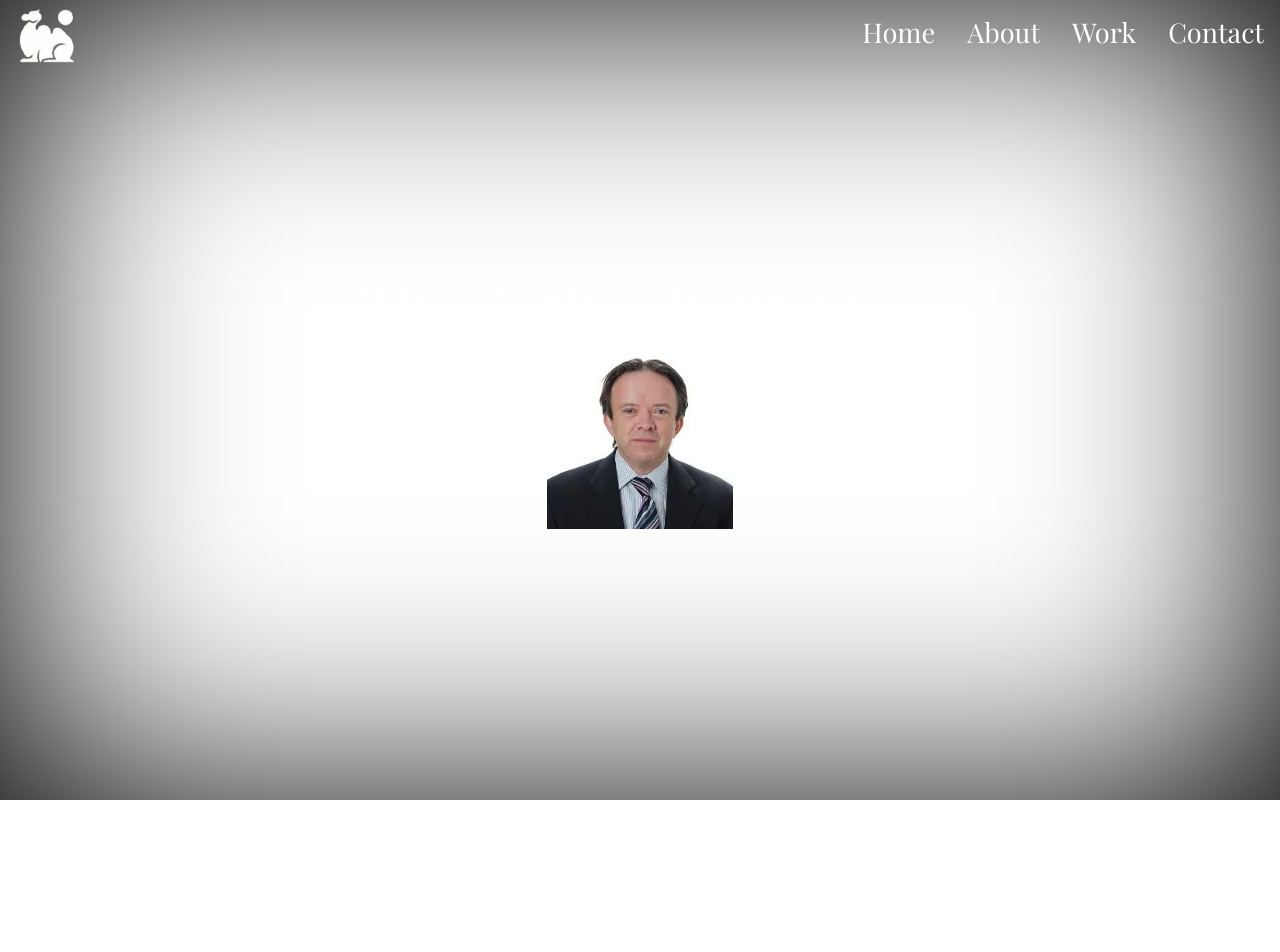
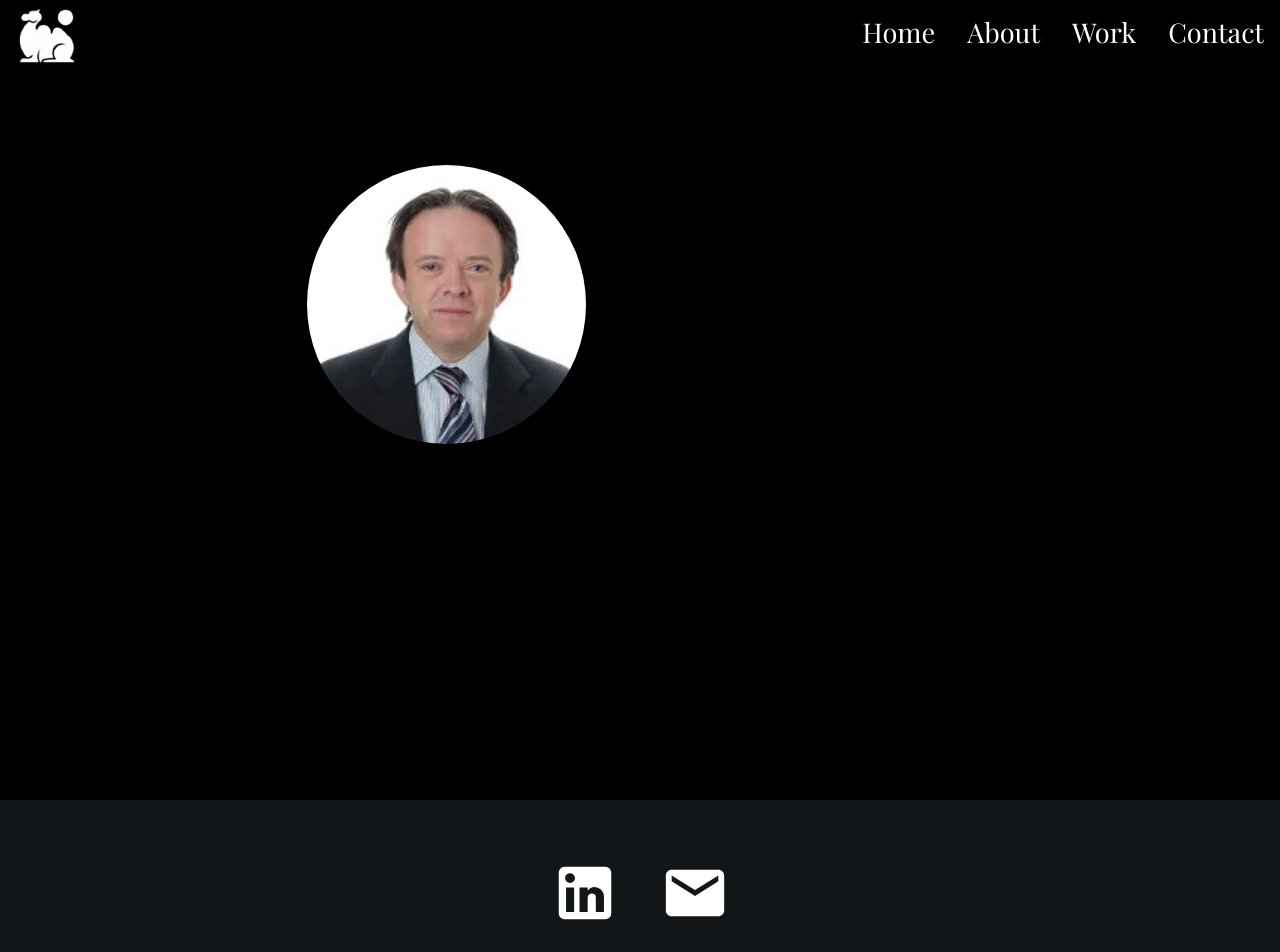
Before and after one commit to MatthewCallen/TimCallenPortfolio, a React (Create React App) app: page /about in a window 1280 px wide. Shown: the top 952 px of the page. Before the commit the page ends 800 px from the top, so only its background shows below. Built offline with nearby package versions, Linux system fonts and the light colour scheme; a web font is replaced by a local one.

Commit message:
footer completed

```diff
--- a/src/App.css
+++ b/src/App.css
@@ -13,6 +13,12 @@
   scroll-behavior: smooth;
 }
 
+*{
+  margin: 0;
+  padding: 0;
+  box-sizing: border-box;
+}
+
 body{
   padding: 0;
   margin: 0;
--- a/src/App.js
+++ b/src/App.js
@@ -1,5 +1,6 @@
 import './App.css';
 import Navbar from "./components/Navbar.js";
+import Footer from "./components/Footer.js";
 import { BrowserRouter as Router, Route, Routes } from 'react-router-dom';
 import Home from "./pages/Home.js";
 import About from "./pages/About.js"
@@ -17,6 +18,7 @@ function App() {
                 <Route path='/' element={<Home/>}/>
                 <Route path='/about' element={<About/>}/>
             </Routes>
+            <Footer/>
           </Router>
         </div>
 
--- /dev/null
+++ b/src/components/Footer.js
@@ -0,0 +1,23 @@
+import React from 'react';
+import LinkedInIcon from '@mui/icons-material/LinkedIn';
+import EmailIcon from '@mui/icons-material/Email';
+import '../styles/footer.css'
+
+function Footer() {
+  return (
+    <div className='footer'>
+        <div className='socialMedia'>
+            {" "}
+            <a href ="https://www.linkedin.com/in/tim-callen-014934206/">
+                <LinkedInIcon />
+            </a>
+            <a href="mailto:timcallen1964@gmail.com">
+                <EmailIcon/>
+            </a>
+        </div>
+        <p>&copy; 2024 timcallen.com</p>
+    </div>
+  )
+}
+
+export default Footer
--- a/src/pages/About.js
+++ b/src/pages/About.js
@@ -6,14 +6,16 @@ import '../styles/about.css';
 
 function About() {
   return (
-    <section className='hero'>
-        <div className='content'>
-            <div className='text'>
-                <h1>This is the about page</h1>
+    <section className='about-hero'>
+        <div className='about-content'>
+            <div className='about-text'>
+                <h1>Text</h1>
             </div>
 
-            <div className ='profile-pic'>
-                <img src={ProfilePicture} alt="Profile Picture"/>
+            <div className='profile-picture'>
+                <div className='profile-container'>
+                    <img src={ProfilePicture} alt="ProfilePicture"/>
+                </div>
             </div>
         </div>
     </section>
--- a/src/styles/about.css
+++ b/src/styles/about.css
@@ -1,3 +1,25 @@
-.about .content{
+.about-hero {
     background-color: black;
+    background-size: cover;
+    justify-content: center;
+    width: 100%;
+    display: flex;
+    height: 100vh; /* Use viewport height to make it take up the full screen */
+
 }
+
+.about-content{
+    justify-content: center;
+}
+
+.profile-container{
+    margin: 20% 30rem 0 0;
+    justify-content: center;
+}
+
+.profile-picture .profile-container img{
+    width: 150%;
+    justify-content: center;
+    position: relative;
+    border-radius: 50%;
+}
--- /dev/null
+++ b/src/styles/footer.css
@@ -0,0 +1,21 @@
+.footer {
+    width: 100%;
+    height: 200px;
+    background-color: #121619;
+    display: flex;
+    justify-content: center;
+    align-items: center;
+    flex-direction: column;
+    padding-top: 10px;
+  }
+
+  .socialMedia svg {
+    color: white;
+    margin: 20px;
+    font-size: 70px;
+    cursor: pointer;
+  }
+
+  .footer p {
+    color: white;
+  }
--- a/src/styles/home.css
+++ b/src/styles/home.css
@@ -1,8 +1,3 @@
-*{
-    margin: 0;
-    padding: 0;
-    box-sizing: border-box;
-}
 .hero{
     display: flex;
     height: 100vh;
--- a/src/styles/navbar.css
+++ b/src/styles/navbar.css
@@ -127,7 +127,7 @@
 
     .navbar .leftSide img{
         display:inline-flex;
-        width: 80px;
+        width: 65px;
         justify-content: center;
     }
 
```
